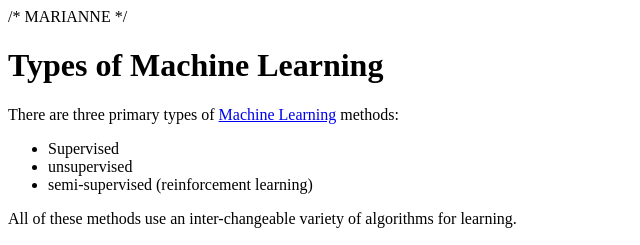
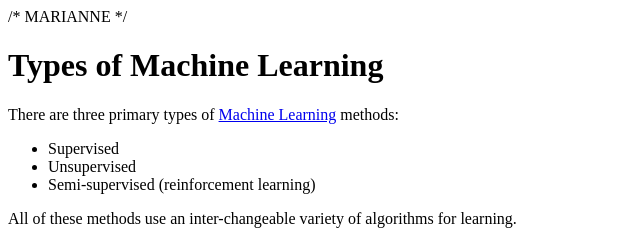
Before and after one commit to josephwanderer/itc134fl17-waffle-pie, a plain HTML site: page marianne.html in a window 1280 px wide. Shown: the top 245 px of the page, 0-640 px from the left. Drawn offline with Linux system fonts and the light colour scheme.

Commit message:
Capitalize list items in first list of types

```diff
--- a/marianne.html
+++ b/marianne.html
@@ -7,8 +7,8 @@
 
 	 <ul>
  		<li>Supervised</li>
- 		<li>unsupervised</li>
- 		<li>semi-supervised (reinforcement learning)</li>
+ 		<li>Unsupervised</li>
+ 		<li>Semi-supervised (reinforcement learning)</li>
 	</ul>
 
 	<p>All of these methods use an inter-changeable variety of algorithms for learning. </p>
```
